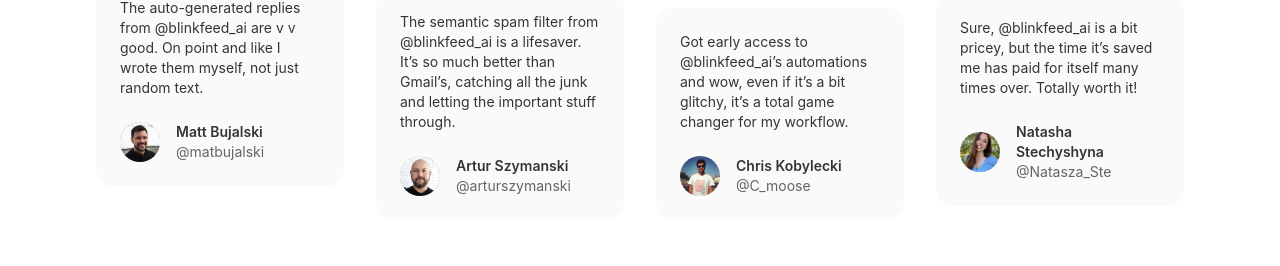
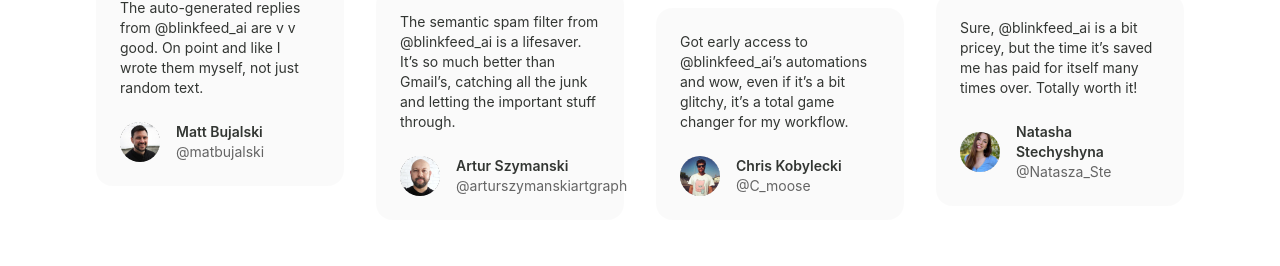
Before and after one commit to blinkfeed-ai/website, a Next.js app: page / in a window 1280 px wide. Shown: the part 7882-8148 px from the top of the page. Built offline with nearby package versions, Linux system fonts and the light colour scheme.

Commit message:
handle update

```diff
--- a/src/app/page.tsx
+++ b/src/app/page.tsx
@@ -69,7 +69,7 @@
         body: 'The semantic spam filter from @blinkfeed_ai is a lifesaver. It’s so much better than Gmail’s, catching all the junk and letting the important stuff through.',
         author: {
           name: 'Artur Szymanski',
-          handle: 'arturszymanski',
+          handle: 'arturszymanskiartgraph',
           imageUrl: '/photo/artur-szymanski.jpg',
         },
       },
@@ -746,9 +746,7 @@
   )
 
   const viz = (
-    <div
-      className='flex w-full justify-end xl:pr-[13px] lg:pr-[33px] -ml-[10vw] sm:ml-[97px] lg:ml-0'
-    >
+    <div className='flex w-full justify-end xl:pr-[13px] lg:pr-[33px] -ml-[10vw] sm:ml-[97px] lg:ml-0'>
       <div className={`relative ${videoMarginTop} lg:mt-[100px] xl:mt-0`}>
         <div
           className='absolute w-full top-0 bg-gradient-to-b from-white from-40%'
```
